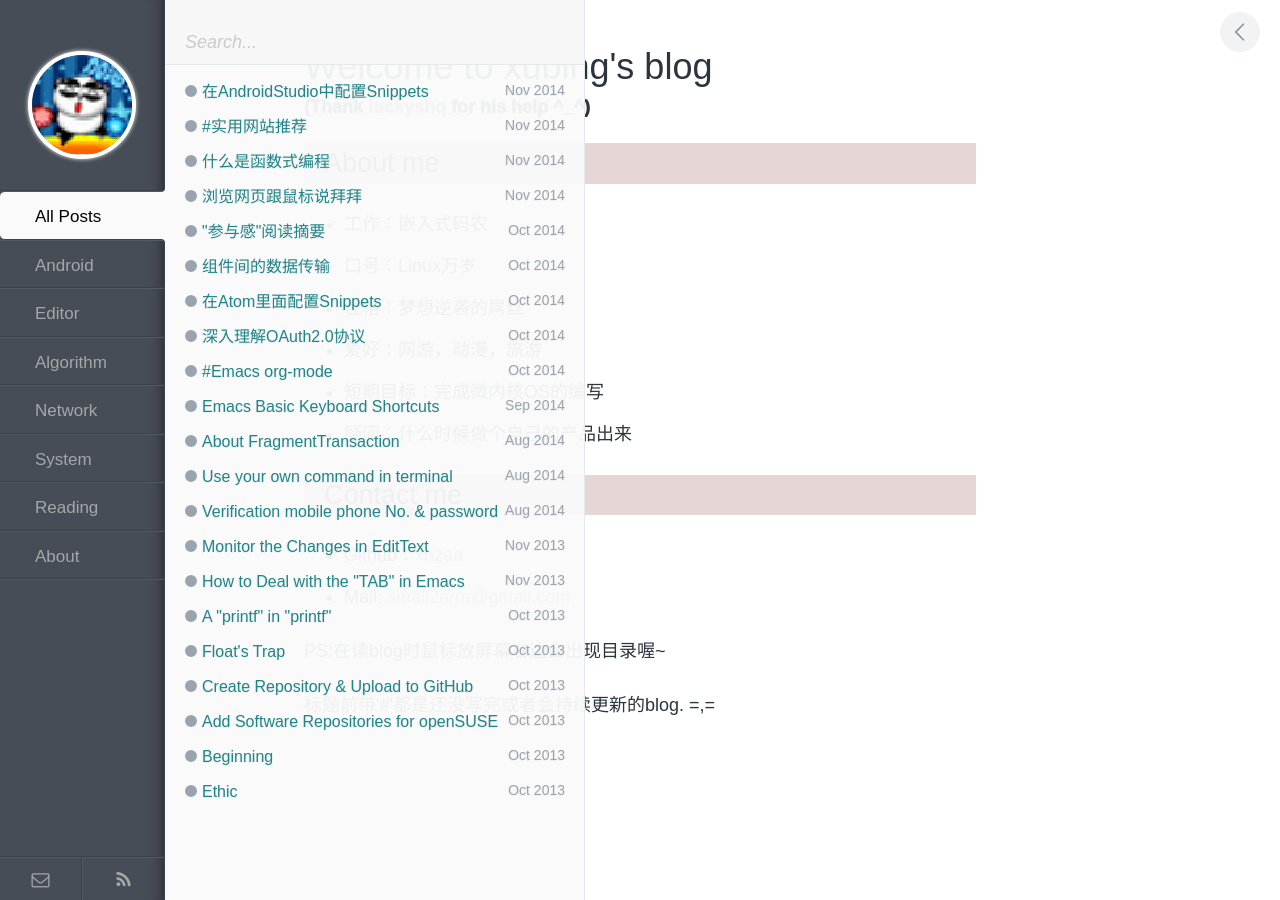
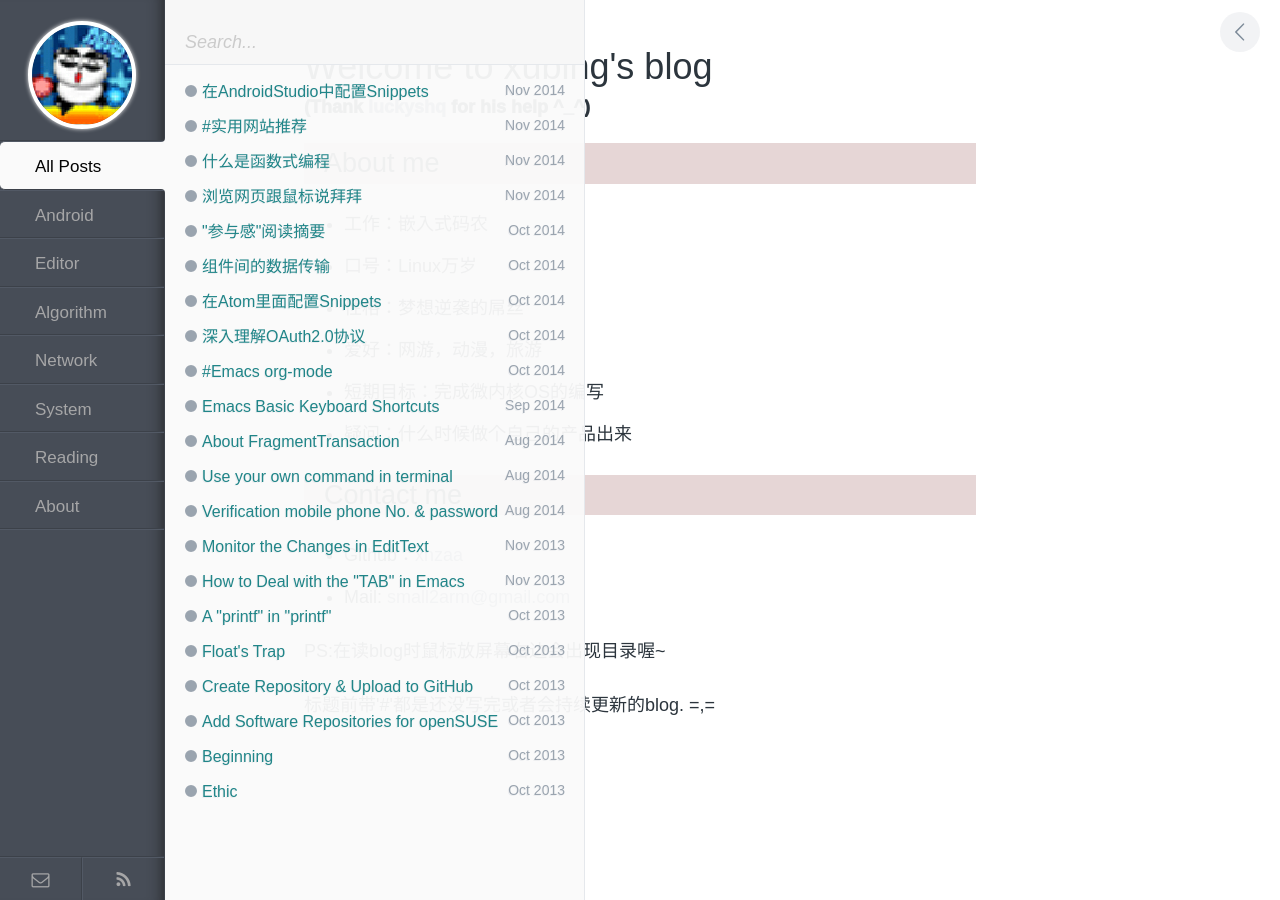
Before and after one commit to xnzaa/xnzaa.github.io, a Jekyll site: the page built from index.html, in a window 1280 px wide. Built offline with Jekyll 4.4.1, drawn with Linux system fonts in a browser that asks for light colours; comment, search, counter and statistics services are not loaded.

Commit message:
change index

```diff
--- a/assets/css/style.css
+++ b/assets/css/style.css
@@ -110,7 +110,7 @@ a {
 #avatar {
   width: 100px;
   height: 100px;
-  margin: 55px auto 35px;
+  margin: 25px auto 15px;
   background: url(/assets/img/avatar.png);
   border-radius: 50%;
   box-shadow: 0 0 0px 4px white, 0 0 4px 4px #eee;
```
